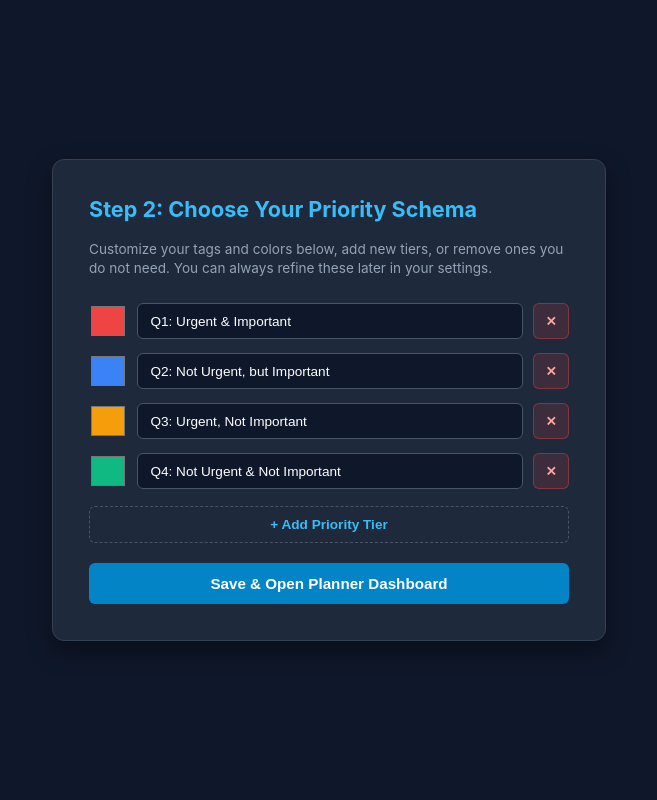
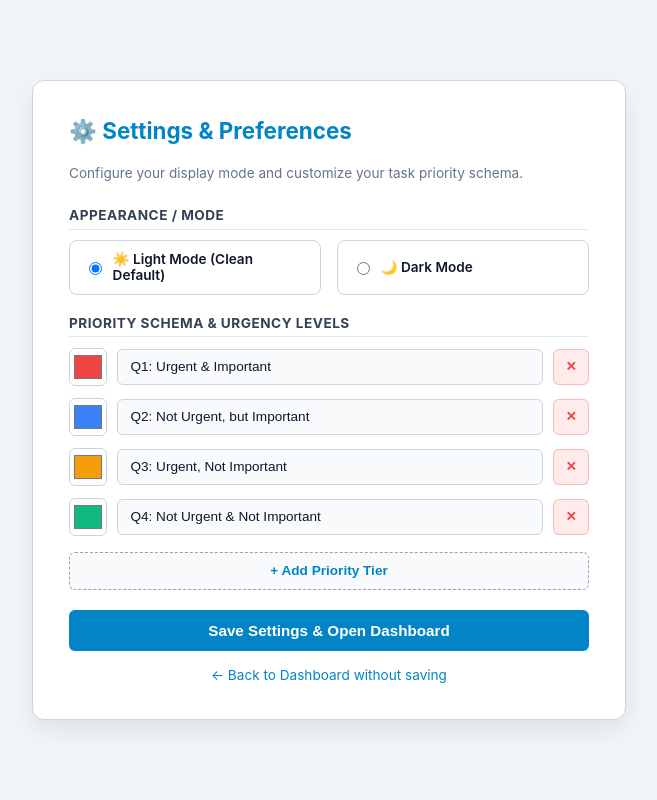
Before and after one commit to dynamixAI/priority-planner-app, a Flask app: page /priority-setup in a window 1280 px wide. Shown: the whole page, without its empty margins (311-968 px from the left). Run offline with Flask 3, Linux system fonts and the light colour scheme; the visitor is signed in with stand-in values (Sample User, id 1); data comes from the database, SQL or seed files in the repository.

Commit message:
Restore light mode default, fix calendar popout picker, ensure card grid placement, and add theme setting

```diff
--- a/app.py
+++ b/app.py
@@ -9,7 +9,6 @@ app = Flask(__name__)
 app.secret_key = "priority-planner-secret-key-prod-random-seed"
 DB_NAME = "planner.db"
 
-# Eisenhower Matrix Defaults
 DEFAULT_PRIORITIES = [
     {"id": "p_q1", "label": "Q1: Urgent & Important", "color": "#ef4444"},
     {"id": "p_q2", "label": "Q2: Not Urgent, but Important", "color": "#3b82f6"},
@@ -17,8 +16,9 @@ DEFAULT_PRIORITIES = [
     {"id": "p_q4", "label": "Q4: Not Urgent & Not Important", "color": "#10b981"}
 ]
 
-# Complete 24-Hour Time Scale
-TIME_SLOTS = [f"{h:02d}:00" for h in range(24)]
+TIME_SLOTS = [
+    "08:00", "09:00", "10:00", "11:00", "12:00", "13:00", "14:00", "15:00", "16:00", "17:00", "18:00"
+]
 
 def get_db():
     conn = sqlite3.connect(DB_NAME)
@@ -34,6 +34,7 @@ def init_db():
                 email TEXT UNIQUE NOT NULL,
                 password_hash TEXT NOT NULL,
                 priorities_json TEXT,
+                theme TEXT DEFAULT 'light',
                 failed_attempts INTEGER DEFAULT 0,
                 lock_until REAL DEFAULT 0,
                 is_permanently_locked INTEGER DEFAULT 0
@@ -42,6 +43,8 @@ def init_db():
         cursor = conn.cursor()
         cursor.execute("PRAGMA table_info(users)")
         cols = [c[1] for c in cursor.fetchall()]
+        if "theme" not in cols:
+            conn.execute("ALTER TABLE users ADD COLUMN theme TEXT DEFAULT 'light'")
         if "failed_attempts" not in cols:
             conn.execute("ALTER TABLE users ADD COLUMN failed_attempts INTEGER DEFAULT 0")
         if "lock_until" not in cols:
@@ -58,7 +61,6 @@ def init_db():
                 location TEXT,
                 date TEXT NOT NULL,
                 time TEXT NOT NULL,
-                end_time TEXT NOT NULL,
                 duration TEXT NOT NULL,
                 priority_id TEXT NOT NULL,
                 status TEXT DEFAULT 'pending',
@@ -69,31 +71,10 @@ def init_db():
         task_cols = [c[1] for c in cursor.fetchall()]
         if "location" not in task_cols:
             conn.execute("ALTER TABLE tasks ADD COLUMN location TEXT")
-        if "end_time" not in task_cols:
-            conn.execute("ALTER TABLE tasks ADD COLUMN end_time TEXT DEFAULT ''")
 
-        # Auto-migrate any legacy user accounts to Eisenhower Matrix if needed
-        conn.execute("UPDATE users SET priorities_json = ? WHERE priorities_json LIKE '%Teaching%' OR priorities_json IS NULL", (json.dumps(DEFAULT_PRIORITIES),))
         conn.commit()
 
 init_db()
-
-def compute_end_time(start_str, duration_str):
-    try:
-        t = datetime.strptime(start_str, "%H:%M")
-    except ValueError:
-        return start_str
-
-    minutes_map = {
-        "30 mins": 30,
-        "45 mins": 45,
-        "1 hour": 60,
-        "1.5 hours": 90,
-        "2 hours": 120
-    }
-    added_mins = minutes_map.get(duration_str, 60)
-    end_t = t + timedelta(minutes=added_mins)
-    return end_t.strftime("%H:%M")
 
 @app.route("/")
 def home():
@@ -122,7 +103,7 @@ def register():
             with get_db() as conn:
                 cursor = conn.cursor()
                 cursor.execute(
-                    "INSERT INTO users (username, email, password_hash, priorities_json, failed_attempts, lock_until, is_permanently_locked) VALUES (?, ?, ?, ?, 0, 0, 0)",
+                    "INSERT INTO users (username, email, password_hash, priorities_json, theme, failed_attempts, lock_until, is_permanently_locked) VALUES (?, ?, ?, ?, 'light', 0, 0, 0)",
                     (username, email, hashed, json.dumps(DEFAULT_PRIORITIES))
                 )
                 conn.commit()
@@ -209,6 +190,7 @@ def logout():
     session.clear()
     return redirect(url_for("home"))
 
+@app.route("/settings", methods=["GET", "POST"])
 @app.route("/priority-setup", methods=["GET", "POST"])
 def priority_setup():
     if "user_id" not in session:
@@ -218,6 +200,7 @@ def priority_setup():
     if request.method == "POST":
         labels = request.form.getlist("labels[]")
         colors = request.form.getlist("colors[]")
+        theme = request.form.get("theme", "light")
 
         new_priorities = []
         for i, (label, color) in enumerate(zip(labels, colors)):
@@ -233,15 +216,19 @@ def priority_setup():
             new_priorities = DEFAULT_PRIORITIES
 
         with get_db() as conn:
-            conn.execute("UPDATE users SET priorities_json = ? WHERE id = ?", (json.dumps(new_priorities), user_id))
+            conn.execute(
+                "UPDATE users SET priorities_json = ?, theme = ? WHERE id = ?",
+                (json.dumps(new_priorities), theme, user_id)
+            )
             conn.commit()
         return redirect(url_for("dashboard"))
 
     with get_db() as conn:
-        user = conn.execute("SELECT priorities_json FROM users WHERE id = ?", (user_id,)).fetchone()
+        user = conn.execute("SELECT priorities_json, theme FROM users WHERE id = ?", (user_id,)).fetchone()
         priorities = json.loads(user["priorities_json"]) if user and user["priorities_json"] else DEFAULT_PRIORITIES
+        theme = user["theme"] if user and user["theme"] else "light"
 
-    return render_template("priority_setup.html", priorities=priorities)
+    return render_template("priority_setup.html", priorities=priorities, theme=theme)
 
 @app.route("/dashboard")
 def dashboard():
@@ -259,20 +246,20 @@ def dashboard():
     else:
         start_date = datetime.today().date() - timedelta(days=datetime.today().weekday())
 
-    # 7-day full week coverage (Monday through Sunday)
-    week_dates = [start_date + timedelta(days=i) for i in range(7)]
+    week_dates = [start_date + timedelta(days=i) for i in range(5)]
     prev_week = (start_date - timedelta(days=7)).strftime("%Y-%m-%d")
     next_week = (start_date + timedelta(days=7)).strftime("%Y-%m-%d")
     cur_week_str = start_date.strftime("%Y-%m-%d")
 
     with get_db() as conn:
-        user = conn.execute("SELECT priorities_json FROM users WHERE id = ?", (user_id,)).fetchone()
+        user = conn.execute("SELECT priorities_json, theme FROM users WHERE id = ?", (user_id,)).fetchone()
         priorities = json.loads(user["priorities_json"]) if user and user["priorities_json"] else DEFAULT_PRIORITIES
+        theme = user["theme"] if user and user["theme"] else "light"
 
         week_date_strs = [d.strftime("%Y-%m-%d") for d in week_dates]
         placeholders = ",".join("?" for _ in week_date_strs)
         tasks = conn.execute(
-            f"SELECT * FROM tasks WHERE user_id = ? AND date IN ({placeholders})",
+            f"SELECT * FROM tasks WHERE user_id = ? AND date IN ({placeholders}) ORDER BY time ASC",
             [user_id] + week_date_strs
         ).fetchall()
 
@@ -286,6 +273,7 @@ def dashboard():
     return render_template(
         "dashboard.html",
         username=session.get("username"),
+        theme=theme,
         priorities=priorities,
         tasks=[dict(t) for t in tasks],
         week_dates=week_dates,
@@ -307,15 +295,15 @@ def add_task():
     if "user_id" not in session:
         return jsonify({"error": "Unauthorized"}), 401
     data = request.get_json()
-
-    start_time = data.get("time", "09:00")
-    duration = data.get("duration", "1 hour")
-    end_time = compute_end_time(start_time, duration)
+    time_val = data.get("time", "09:00")
+    # Clean time format to HH:MM
+    if len(time_val) == 4:
+        time_val = "0" + time_val
 
     with get_db() as conn:
         conn.execute(
-            "INSERT INTO tasks (user_id, title, detail, location, date, time, end_time, duration, priority_id, status) VALUES (?, ?, ?, ?, ?, ?, ?, ?, ?, 'pending')",
-            (session["user_id"], data.get("title"), data.get("detail"), data.get("location", ""), data.get("date"), start_time, end_time, duration, data.get("priority_id"))
+            "INSERT INTO tasks (user_id, title, detail, location, date, time, duration, priority_id, status) VALUES (?, ?, ?, ?, ?, ?, ?, ?, 'pending')",
+            (session["user_id"], data.get("title"), data.get("detail"), data.get("location", ""), data.get("date"), time_val, data.get("duration"), data.get("priority_id"))
         )
         conn.commit()
     return jsonify({"status": "success"})
@@ -335,18 +323,10 @@ def reschedule_task():
     if "user_id" not in session:
         return jsonify({"error": "Unauthorized"}), 401
     data = request.get_json()
-    task_id = data.get("task_id")
-    new_date = data.get("new_date")
-    new_time = data.get("new_time")
-
     with get_db() as conn:
-        task = conn.execute("SELECT duration FROM tasks WHERE id = ? AND user_id = ?", (task_id, session["user_id"])).fetchone()
-        duration = task["duration"] if task else "1 hour"
-        new_end_time = compute_end_time(new_time, duration)
-
         conn.execute(
-            "UPDATE tasks SET date = ?, time = ?, end_time = ?, status = 'rescheduled' WHERE id = ? AND user_id = ?",
-            (new_date, new_time, new_end_time, task_id, session["user_id"])
+            "UPDATE tasks SET date = ?, time = ?, status = 'rescheduled' WHERE id = ? AND user_id = ?",
+            (data.get("new_date"), data.get("new_time"), data.get("task_id"), session["user_id"])
         )
         conn.commit()
     return jsonify({"status": "success"})
--- a/templates/priority_setup.html
+++ b/templates/priority_setup.html
@@ -2,12 +2,12 @@
 <html lang="en">
 <head>
   <meta charset="UTF-8">
-  <title>Configure Priority Schema</title>
+  <title>Settings & Preferences | Priority Planner</title>
   <style>
     body {
       font-family: -apple-system, BlinkMacSystemFont, "Segoe UI", Roboto, sans-serif;
-      background: #0f172a;
-      color: #f8fafc;
+      background: #f1f5f9;
+      color: #0f172a;
       margin: 0;
       display: flex;
       align-items: center;
@@ -17,43 +17,71 @@
       box-sizing: border-box;
     }
     .card {
-      background: #1e293b;
+      background: #ffffff;
       padding: 2.25rem;
       border-radius: 12px;
-      width: 480px;
-      box-shadow: 0 10px 25px rgba(0,0,0,0.4);
-      border: 1px solid #334155;
+      width: 520px;
+      box-shadow: 0 10px 25px rgba(0,0,0,0.08);
+      border: 1px solid #cbd5e1;
     }
-    h2 { margin-top: 0; color: #38bdf8; font-size: 1.35rem; }
-    p { font-size: 0.85rem; color: #94a3b8; line-height: 1.4; margin-bottom: 1.5rem; }
+    h2 { margin-top: 0; color: #0284c7; font-size: 1.4rem; }
+    p { font-size: 0.85rem; color: #64748b; line-height: 1.4; margin-bottom: 1.5rem; }
+
+    .section-title {
+      font-size: 0.85rem;
+      font-weight: bold;
+      text-transform: uppercase;
+      letter-spacing: 0.5px;
+      color: #334155;
+      margin-top: 1.25rem;
+      margin-bottom: 0.65rem;
+      border-bottom: 1px solid #e2e8f0;
+      padding-bottom: 0.35rem;
+    }
+
+    /* Theme Option Radio */
+    .theme-options { display: flex; gap: 1rem; margin-bottom: 1rem; }
+    .theme-label {
+      flex: 1;
+      display: flex;
+      align-items: center;
+      gap: 0.5rem;
+      padding: 0.65rem 0.85rem;
+      border: 1px solid #cbd5e1;
+      border-radius: 8px;
+      cursor: pointer;
+      font-size: 0.85rem;
+      font-weight: 600;
+    }
+    .theme-label:hover { border-color: #0284c7; }
 
     .priority-list { display: flex; flex-direction: column; gap: 0.75rem; margin-bottom: 1rem; }
     .priority-row { display: flex; align-items: center; gap: 0.65rem; }
 
     input[type="color"] {
-      border: none;
+      border: 1px solid #cbd5e1;
       width: 38px;
       height: 38px;
       border-radius: 6px;
       cursor: pointer;
-      background: none;
-      padding: 0;
+      padding: 2px;
+      background: #fff;
     }
     input[type="text"] {
       flex: 1;
       padding: 0.6rem 0.75rem;
       border-radius: 6px;
-      border: 1px solid #475569;
-      background: #0f172a;
-      color: #fff;
+      border: 1px solid #cbd5e1;
+      background: #f8fafc;
+      color: #0f172a;
       font-size: 0.85rem;
     }
-    input[type="text"]:focus { outline: none; border-color: #38bdf8; }
+    input[type="text"]:focus { outline: none; border-color: #0284c7; }
 
     .btn-delete {
-      background: rgba(239, 68, 68, 0.15);
-      border: 1px solid rgba(239, 68, 68, 0.4);
-      color: #fca5a5;
+      background: rgba(239, 68, 68, 0.1);
+      border: 1px solid rgba(239, 68, 68, 0.3);
+      color: #ef4444;
       border-radius: 6px;
       width: 36px;
       height: 36px;
@@ -63,21 +91,21 @@
       cursor: pointer;
       font-weight: bold;
     }
-    .btn-delete:hover { background: rgba(239, 68, 68, 0.3); }
+    .btn-delete:hover { background: rgba(239, 68, 68, 0.2); }
 
     .btn-add {
-      background: transparent;
-      border: 1px dashed #475569;
-      color: #38bdf8;
+      background: #f8fafc;
+      border: 1px dashed #94a3b8;
+      color: #0284c7;
       width: 100%;
-      padding: 0.6rem;
+      padding: 0.65rem;
       border-radius: 6px;
       cursor: pointer;
       font-size: 0.85rem;
       font-weight: 600;
       margin-bottom: 1.25rem;
     }
-    .btn-add:hover { border-color: #38bdf8; background: rgba(56, 189, 248, 0.05); }
+    .btn-add:hover { border-color: #0284c7; background: #f0f9ff; }
 
     .btn-save {
       width: 100%;
@@ -91,14 +119,31 @@
       font-size: 0.95rem;
     }
     .btn-save:hover { background: #0369a1; }
+    .back-link { text-align: center; margin-top: 1rem; font-size: 0.85rem; }
+    .back-link a { color: #0284c7; text-decoration: none; }
   </style>
 </head>
 <body>
   <div class="card">
-    <h2>Step 2: Choose Your Priority Schema</h2>
-    <p>Customize your tags and colors below, add new tiers, or remove ones you do not need. You can always refine these later in your settings.</p>
+    <h2>⚙️ Settings & Preferences</h2>
+    <p>Configure your display mode and customize your task priority schema.</p>
 
     <form method="POST">
+      <!-- Theme Selection -->
+      <div class="section-title">Appearance / Mode</div>
+      <div class="theme-options">
+        <label class="theme-label">
+          <input type="radio" name="theme" value="light" {% if theme == 'light' %}checked{% endif %}>
+          ☀️ Light Mode (Clean Default)
+        </label>
+        <label class="theme-label">
+          <input type="radio" name="theme" value="dark" {% if theme == 'dark' %}checked{% endif %}>
+          🌙 Dark Mode
+        </label>
+      </div>
+
+      <!-- Priority Schema -->
+      <div class="section-title">Priority Schema & Urgency Levels</div>
       <div class="priority-list" id="priorityList">
         {% for p in priorities %}
         <div class="priority-row">
@@ -110,8 +155,9 @@
       </div>
 
       <button type="button" class="btn-add" onclick="addRow()">+ Add Priority Tier</button>
-      <button type="submit" class="btn-save">Save & Open Planner Dashboard</button>
+      <button type="submit" class="btn-save">Save Settings & Open Dashboard</button>
     </form>
+    <div class="back-link"><a href="/dashboard">← Back to Dashboard without saving</a></div>
   </div>
 
   <script>
@@ -129,7 +175,7 @@
       const row = document.createElement('div');
       row.className = 'priority-row';
       row.innerHTML = `
-        <input type="color" name="colors[]" value="#38bdf8">
+        <input type="color" name="colors[]" value="#3b82f6">
         <input type="text" name="labels[]" placeholder="Custom Priority" required>
         <button type="button" class="btn-delete" onclick="removeRow(this)" title="Delete tier">✕</button>
       `;
```
Also changed, not shown: templates/dashboard.html (+91 -59 lines).
